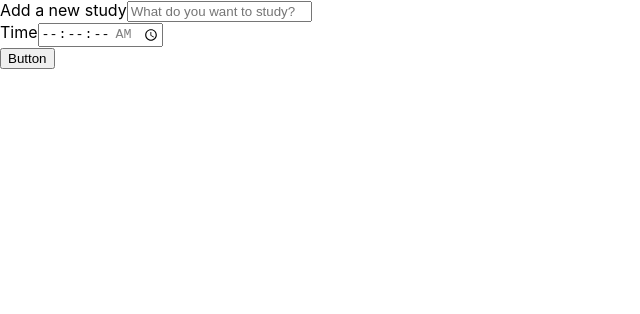
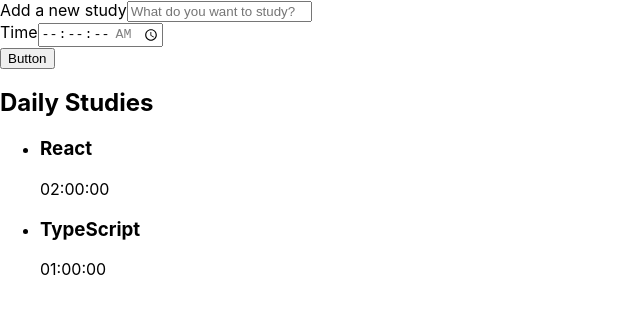
Before and after one commit to viniciusdamascenosouza/studies, a React (Create React App) app: page / in a window 1280 px wide. Shown: the top 314 px of the page, without its empty margins (0-640 px from the left). Built offline with nearby package versions, Linux system fonts and the light colour scheme.

Commit message:
Component: List

```diff
--- a/src/App.tsx
+++ b/src/App.tsx
@@ -1,11 +1,13 @@
 import React from "react";
 import Form from "./components/Form";
+import List from "./components/List";
 
 
 function App() {
   return (
     <div>
       <Form />
+      <List />
     </div>
   )
 }
--- /dev/null
+++ b/src/components/List/index.tsx
@@ -0,0 +1,25 @@
+import React from "react";
+
+const List = () => {
+  return (
+    <aside>
+      <h2>Daily Studies</h2>
+      <ul>
+        <li>
+            <h3>
+                React
+            </h3>
+            <span>
+                02:00:00
+            </span>
+        </li>
+        <li>
+            <h3>TypeScript</h3>
+            <span>01:00:00</span>
+        </li>
+      </ul>
+    </aside>
+  );
+};
+
+export default List;
```
